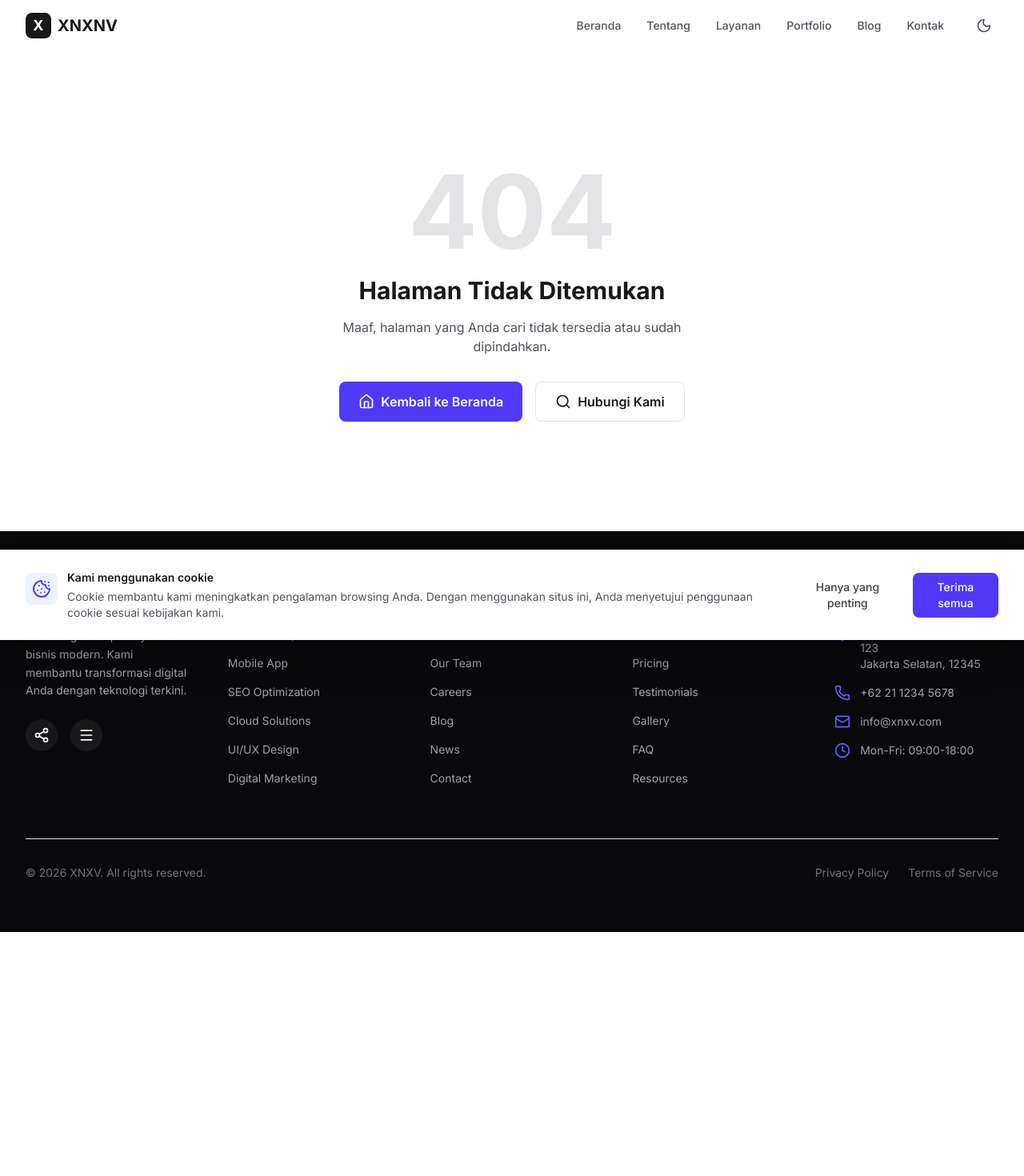
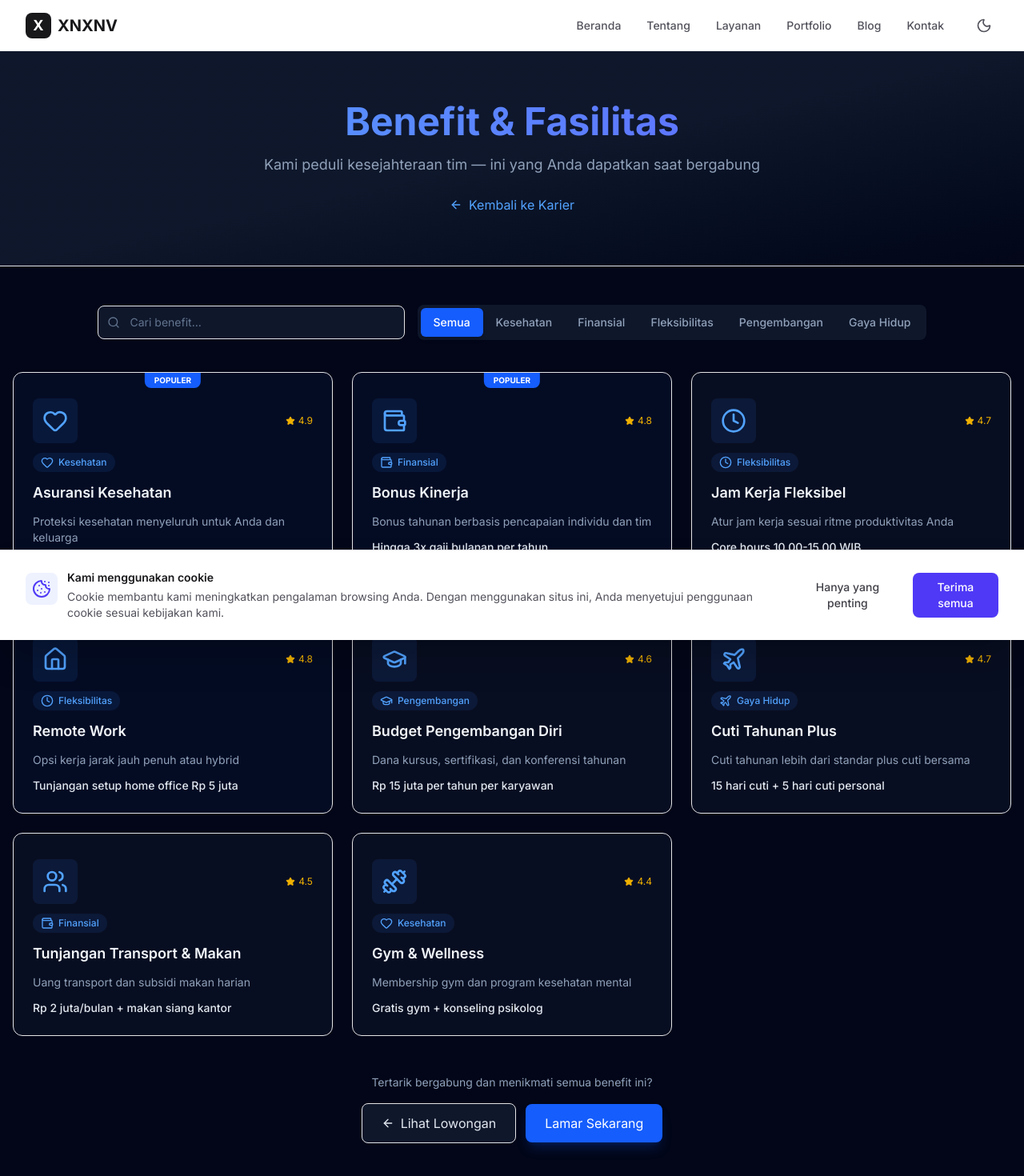
Before and after one commit to aryaapriawann-dev/XNXNV, a Next.js app: page /careers/benefits in a window 1280 px wide. Before the commit this address had no page. Shown: the top 1470 px of the page at 80% size. Before the commit the page ends 1165 px from the top, so only its background shows below. Built offline with nearby package versions, Linux system fonts and the light colour scheme.

Commit message:
feat(careers): add Benefits page

```diff
--- /dev/null
+++ b/src/app/careers/benefits/page.tsx
@@ -0,0 +1,287 @@
+"use client";
+
+import { useState } from "react";
+import Link from "next/link";
+import {
+  ArrowLeft,
+  Heart,
+  Wallet,
+  Clock,
+  GraduationCap,
+  Plane,
+  Home,
+  Dumbbell,
+  Users,
+  Search,
+  Star,
+} from "lucide-react";
+
+interface Benefit {
+  id: string;
+  name: string;
+  description: string;
+  detail: string;
+  category: "kesehatan" | "finansial" | "fleksibilitas" | "pengembangan" | "gaya-hidup";
+  rating: number;
+  popular?: boolean;
+}
+
+const BENEFITS: Benefit[] = [
+  {
+    id: "1",
+    name: "Asuransi Kesehatan",
+    description: "Proteksi kesehatan menyeluruh untuk Anda dan keluarga",
+    detail: "BPJS + asuransi swasta, rawat inap & jalan",
+    category: "kesehatan",
+    rating: 4.9,
+    popular: true,
+  },
+  {
+    id: "2",
+    name: "Bonus Kinerja",
+    description: "Bonus tahunan berbasis pencapaian individu dan tim",
+    detail: "Hingga 3x gaji bulanan per tahun",
+    category: "finansial",
+    rating: 4.8,
+    popular: true,
+  },
+  {
+    id: "3",
+    name: "Jam Kerja Fleksibel",
+    description: "Atur jam kerja sesuai ritme produktivitas Anda",
+    detail: "Core hours 10.00-15.00 WIB",
+    category: "fleksibilitas",
+    rating: 4.7,
+  },
+  {
+    id: "4",
+    name: "Remote Work",
+    description: "Opsi kerja jarak jauh penuh atau hybrid",
+    detail: "Tunjangan setup home office Rp 5 juta",
+    category: "fleksibilitas",
+    rating: 4.8,
+    popular: true,
+  },
+  {
+    id: "5",
+    name: "Budget Pengembangan Diri",
+    description: "Dana kursus, sertifikasi, dan konferensi tahunan",
+    detail: "Rp 15 juta per tahun per karyawan",
+    category: "pengembangan",
+    rating: 4.6,
+  },
+  {
+    id: "6",
+    name: "Cuti Tahunan Plus",
+    description: "Cuti tahunan lebih dari standar plus cuti bersama",
+    detail: "15 hari cuti + 5 hari cuti personal",
+    category: "gaya-hidup",
+    rating: 4.7,
+  },
+  {
+    id: "7",
+    name: "Tunjangan Transport & Makan",
+    description: "Uang transport dan subsidi makan harian",
+    detail: "Rp 2 juta/bulan + makan siang kantor",
+    category: "finansial",
+    rating: 4.5,
+  },
+  {
+    id: "8",
+    name: "Gym & Wellness",
+    description: "Membership gym dan program kesehatan mental",
+    detail: "Gratis gym + konseling psikolog",
+    category: "kesehatan",
+    rating: 4.4,
+  },
+];
+
+const CATEGORIES = [
+  { id: "semua", label: "Semua" },
+  { id: "kesehatan", label: "Kesehatan" },
+  { id: "finansial", label: "Finansial" },
+  { id: "fleksibilitas", label: "Fleksibilitas" },
+  { id: "pengembangan", label: "Pengembangan" },
+  { id: "gaya-hidup", label: "Gaya Hidup" },
+] as const;
+
+const CategoryIcon = ({ category }: { category: Benefit["category"] }) => {
+  switch (category) {
+    case "kesehatan":
+      return <Heart className="w-4 h-4" />;
+    case "finansial":
+      return <Wallet className="w-4 h-4" />;
+    case "fleksibilitas":
+      return <Clock className="w-4 h-4" />;
+    case "pengembangan":
+      return <GraduationCap className="w-4 h-4" />;
+    default:
+      return <Plane className="w-4 h-4" />;
+  }
+};
+
+const BenefitIcon = ({ id }: { id: string }) => {
+  const cls = "w-8 h-8";
+  switch (id) {
+    case "1":
+      return <Heart className={cls} />;
+    case "2":
+      return <Wallet className={cls} />;
+    case "3":
+      return <Clock className={cls} />;
+    case "4":
+      return <Home className={cls} />;
+    case "5":
+      return <GraduationCap className={cls} />;
+    case "6":
+      return <Plane className={cls} />;
+    case "7":
+      return <Users className={cls} />;
+    default:
+      return <Dumbbell className={cls} />;
+  }
+};
+
+export default function CareersBenefitsPage() {
+  const [search, setSearch] = useState("");
+  const [activeCategory, setActiveCategory] = useState<string>("semua");
+
+  const filtered = BENEFITS.filter((b) => {
+    const matchCategory =
+      activeCategory === "semua" || b.category === activeCategory;
+    const q = search.toLowerCase();
+    const matchSearch =
+      q === "" ||
+      b.name.toLowerCase().includes(q) ||
+      b.description.toLowerCase().includes(q);
+    return matchCategory && matchSearch;
+  });
+
+  return (
+    <div className="min-h-screen bg-slate-950 text-slate-50">
+      {/* Hero Section */}
+      <div className="border-b border-slate-800 bg-gradient-to-br from-slate-900 via-slate-900 to-slate-950">
+        <div className="container mx-auto px-4 py-16">
+          <h1 className="text-4xl md:text-5xl font-bold text-center mb-4 bg-gradient-to-r from-blue-400 to-indigo-500 bg-clip-text text-transparent">
+            Benefit & Fasilitas
+          </h1>
+          <p className="text-center text-lg text-slate-400 max-w-2xl mx-auto mb-6">
+            Kami peduli kesejahteraan tim — ini yang Anda dapatkan saat bergabung
+          </p>
+          <div className="flex justify-center">
+            <Link
+              href="/careers"
+              className="inline-flex items-center gap-2 text-blue-400 hover:text-blue-300 transition-colors"
+            >
+              <ArrowLeft className="w-4 h-4" />
+              Kembali ke Karier
+            </Link>
+          </div>
+        </div>
+      </div>
+
+      <div className="container mx-auto px-4 py-12">
+        {/* Search + Filter */}
+        <div className="flex flex-col md:flex-row items-center justify-center gap-4 mb-10">
+          <div className="relative w-full md:max-w-sm">
+            <Search className="absolute left-3 top-1/2 -translate-y-1/2 w-4 h-4 text-slate-500" />
+            <input
+              type="text"
+              value={search}
+              onChange={(e) => setSearch(e.target.value)}
+              placeholder="Cari benefit..."
+              className="w-full pl-10 pr-4 py-2.5 rounded-lg bg-slate-900 border border-slate-800 text-sm text-slate-200 placeholder:text-slate-500 focus:outline-none focus:border-blue-500 transition-colors"
+            />
+          </div>
+          <div className="bg-slate-900 p-1 rounded-lg inline-flex flex-wrap justify-center">
+            {CATEGORIES.map((c) => (
+              <button
+                key={c.id}
+                onClick={() => setActiveCategory(c.id)}
+                className={`px-4 py-2 rounded-md text-sm font-medium transition-all ${
+                  activeCategory === c.id
+                    ? "bg-blue-600 text-white shadow-md"
+                    : "text-slate-400 hover:text-slate-200"
+                }`}
+              >
+                {c.label}
+              </button>
+            ))}
+          </div>
+        </div>
+
+        {/* Benefits Grid */}
+        {filtered.length === 0 ? (
+          <p className="text-center text-slate-500 py-12">
+            Tidak ada benefit yang cocok dengan pencarian Anda.
+          </p>
+        ) : (
+          <div className="grid grid-cols-1 sm:grid-cols-2 lg:grid-cols-3 gap-6">
+            {filtered.map((b) => (
+              <div
+                key={b.id}
+                className={`relative rounded-xl border p-6 transition-all ${
+                  b.popular
+                    ? "border-blue-500 bg-blue-500/5"
+                    : "border-slate-800 bg-slate-900/50 hover:border-slate-700"
+                }`}
+              >
+                {b.popular && (
+                  <div className="absolute -top-0 left-1/2 -translate-x-1/2 bg-blue-600 text-white text-[10px] font-bold px-3 py-0.5 rounded-b-lg">
+                    POPULER
+                  </div>
+                )}
+                <div className="flex flex-col gap-3 pt-2">
+                  <div className="flex items-center justify-between">
+                    <div className="w-14 h-14 rounded-lg bg-blue-500/10 text-blue-400 flex items-center justify-center">
+                      <BenefitIcon id={b.id} />
+                    </div>
+                    <div className="flex items-center gap-1 text-yellow-500 text-xs">
+                      <Star className="w-3 h-3 fill-current" />
+                      <span>{b.rating}</span>
+                    </div>
+                  </div>
+                  <div className="flex items-center gap-1.5 px-2.5 py-1 rounded-full text-xs font-medium bg-blue-500/10 text-blue-400 w-fit">
+                    <CategoryIcon category={b.category} />
+                    <span className="capitalize">
+                      {b.category.replace("-", " ")}
+                    </span>
+                  </div>
+                  <h3 className="text-lg font-semibold text-slate-100">
+                    {b.name}
+                  </h3>
+                  <p className="text-sm text-slate-400">{b.description}</p>
+                  <p className="text-sm text-slate-200 font-medium">
+                    {b.detail}
+                  </p>
+                </div>
+              </div>
+            ))}
+          </div>
+        )}
+
+        {/* Bottom CTA */}
+        <div className="mt-12 text-center">
+          <p className="text-slate-400 text-sm mb-4">
+            Tertarik bergabung dan menikmati semua benefit ini?
+          </p>
+          <div className="flex items-center justify-center gap-3">
+            <Link
+              href="/careers"
+              className="inline-flex items-center gap-2 px-6 py-3 bg-slate-900 border border-slate-800 rounded-lg text-slate-200 hover:bg-slate-800 transition-colors"
+            >
+              <ArrowLeft className="w-4 h-4" />
+              Lihat Lowongan
+            </Link>
+            <Link
+              href="/careers/apply"
+              className="inline-flex items-center gap-2 px-6 py-3 bg-blue-600 rounded-lg text-white hover:bg-blue-700 transition-colors shadow-lg shadow-blue-600/20"
+            >
+              Lamar Sekarang
+            </Link>
+          </div>
+        </div>
+      </div>
+    </div>
+  );
+}
```
